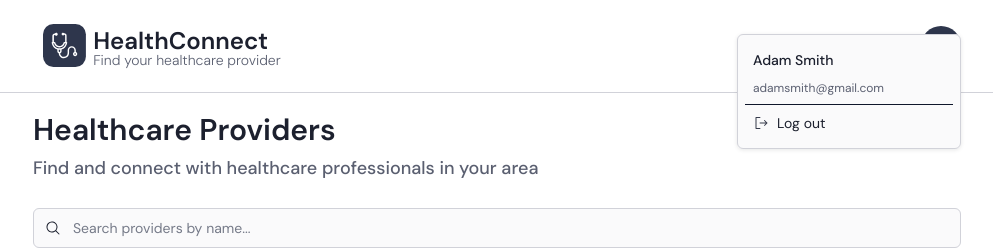
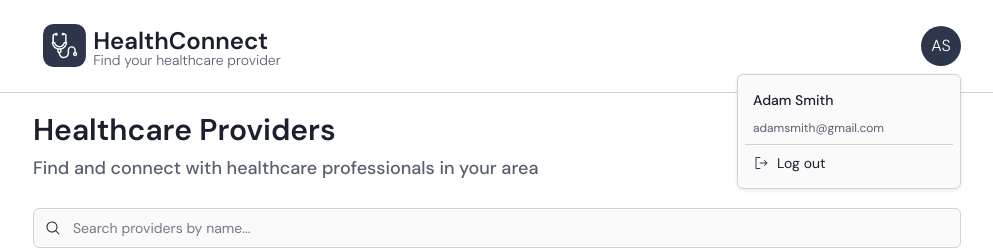
Before and after one commit to ramosger/Healthcare-Providers-Listing-Challenge-German-Ramos, a React (Vite) app: page / in a window 1280 px wide. Both pictures are taken after a click on the button "AS". Shown: the top 250 px of the page, without its empty margins (143-1136 px from the left). Built offline with nearby package versions, Linux system fonts and the light colour scheme.

Commit message:
fix: Header Styling

```diff
--- a/src/components/header/ProfileMenu.tsx
+++ b/src/components/header/ProfileMenu.tsx
@@ -32,18 +32,16 @@ export const ProfileMenu = ({
     <div className="relative">
       <button
         type="button"
-        onClick={() => setIsOpen((prev) => !prev)}
-        className="size-8 text-white lg:size-10 font-light relative rounded-full overflow-hidden bg-background-brand"
+        onClick={() => setIsOpen(!isOpen)}
+        className="cursor-pointer size-8 text-white lg:size-10 font-light relative rounded-full overflow-hidden bg-background-brand"
       >
         {initials}
       </button>
 
       {isOpen && (
-        <div
-          id="profile-menu"
-          className="absolute right-0 mt-2 w-56 p-2 rounded-md shadow-[0px_1px_4px_0px_rgba(14,16,23,0.10)] outline-1 -outline-offset-1 outline-border-default inline-flex flex-col justify-start items-start bg-background-surface"
-        >
-          <div className="self-stretch p-2 border-b inline-flex flex-col justify-start items-start gap-2.5 border-border-default)">
+        <div id="profile-menu" className="absolute right-0 top-0 pt-10 lg:pt-12">
+          <div className="w-56 p-2 rounded-md shadow-[0px_1px_4px_0px_rgba(14,16,23,0.10)] outline-1 -outline-offset-1 outline-border-default inline-flex flex-col justify-start items-start bg-background-surface">
+            <div className="self-stretch p-2 border-b border-border-default inline-flex flex-col justify-start items-start gap-2.5">
               <p className="self-stretch justify-start text-sm font-medium leading-5 text-text-primary">
                 {name}
               </p>
@@ -67,6 +65,7 @@ export const ProfileMenu = ({
               </p>
             </button>
           </div>
+        </div>
       )}
     </div>
   );
```
Lines whose indentation alone changed are shown as unchanged.
